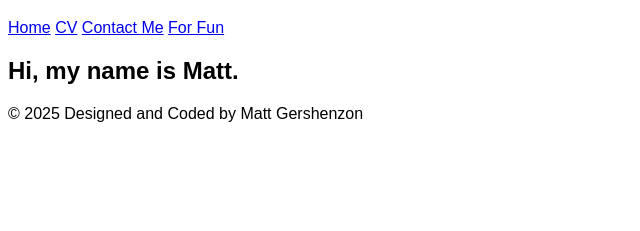
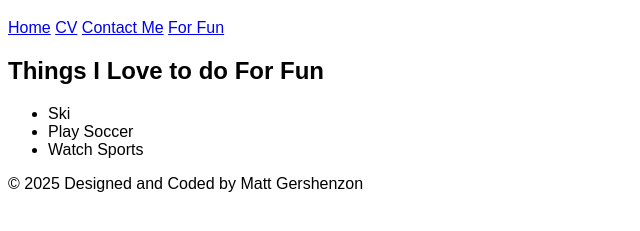
Before and after one commit to mgershe/webdevlabs, a plain HTML site: page mgershe2-lab1/views/fun.html in a window 1280 px wide. Shown: the part 61-292 px from the top of the page, without its empty margins (0-640 px from the left). Drawn offline with Linux system fonts and the light colour scheme.

Commit message:
Add files via upload

```diff
--- a/mgershe2-lab1/views/fun.html
+++ b/mgershe2-lab1/views/fun.html
@@ -18,8 +18,13 @@
     </header>
     <div><main>
         <h2>
-            Hi, my name is Matt.
+            Things I Love to do For Fun
         </h2>
+        <ul>
+            <li>Ski</li>
+            <li>Play Soccer</li>
+            <li>Watch Sports</li>
+        </ul>
         </main></div>
     <footer>&#169 2025 Designed and Coded by Matt Gershenzon </footer>
 
```
Also changed, not shown: mgershe2-lab1/index.html (+3 -3 lines).
